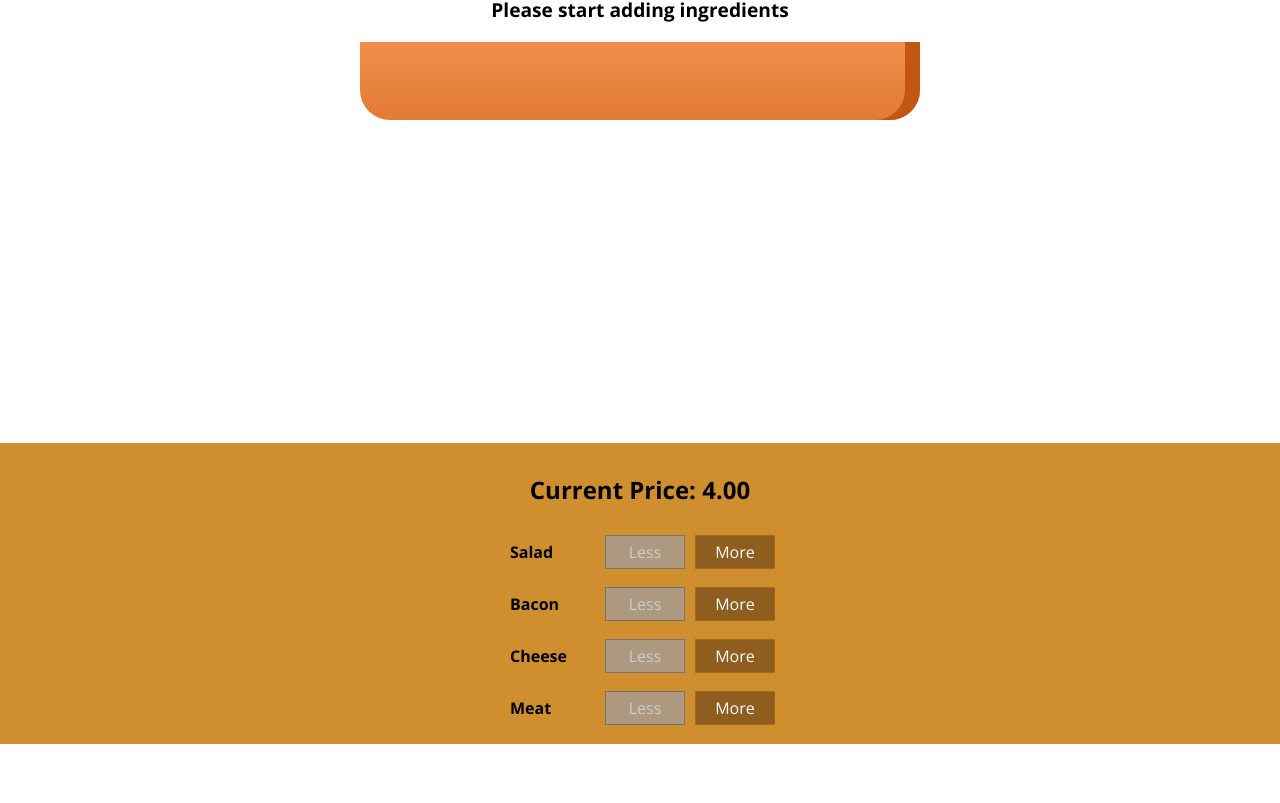
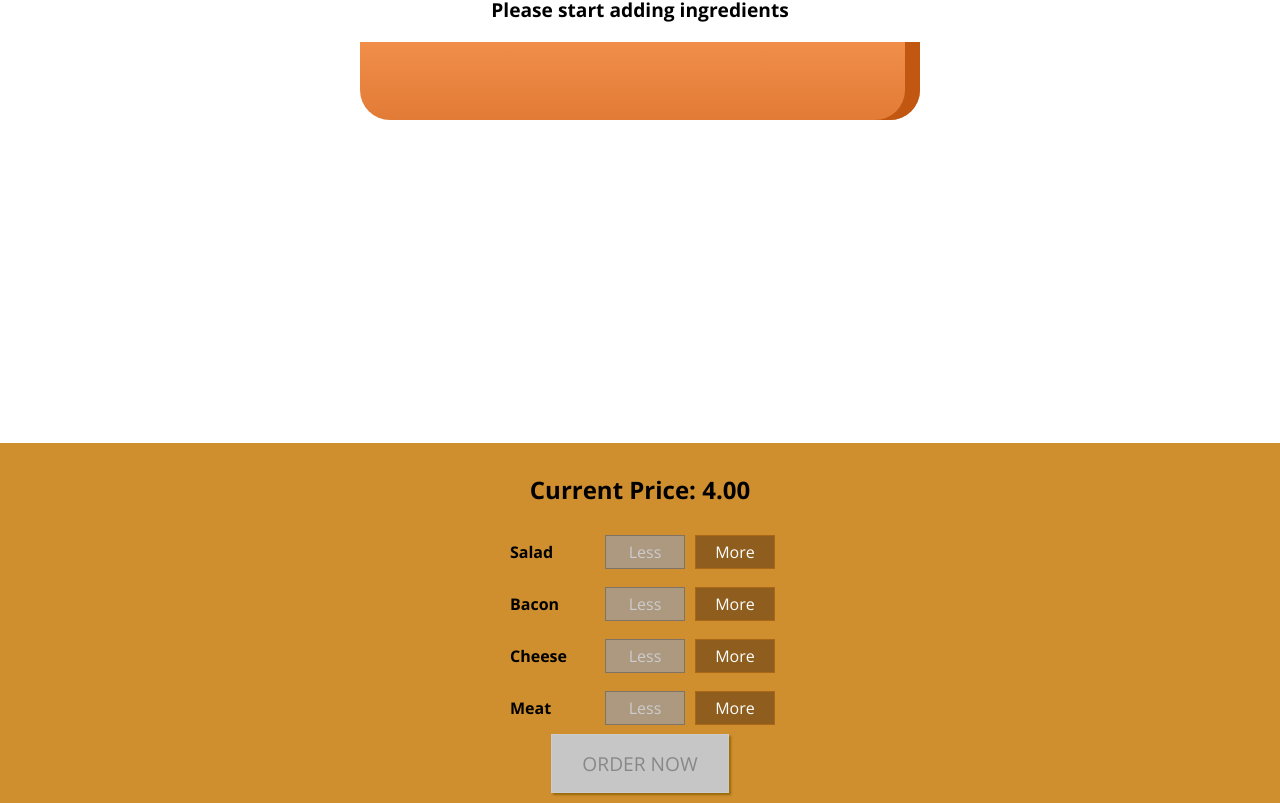
Before and after one commit to kaollie74/burger-app, a React app: page / in a window 1280 px wide. Shown: the part 195-998 px from the top of the page. Before the commit the page ends 939 px from the top, so only its background shows below. Built offline with nearby package versions, Linux system fonts and the light colour scheme.

Commit message:
added order now button and enabled it when state has at least one value in it

```diff
--- a/src/components/Burger/BuildControls/BuildControls.css
+++ b/src/components/Burger/BuildControls/BuildControls.css
@@ -8,3 +8,44 @@
   margin: auto;
   padding: 10px 0;
 }
+
+.OrderButton {
+  background-color: #DAD735;
+  outline: none;
+  cursor: pointer;
+  border: 1px solid #966909;
+  color: #966909;
+  font-family: inherit;
+  font-size: 1.2em;
+  padding: 15px 30px;
+  box-shadow: 2px 2px 2px #966909;
+}
+
+.OrderButton:hover, .OrderButton:active {
+  background-color: #A0DB41;
+  border: 1px solid #966909;
+  color: #966909;
+}
+
+.OrderButton:disabled {
+  background-color: #C7C6C6;
+  cursor: not-allowed;
+  border: 1px solid #ccc;
+  color: #888888;
+}
+
+.OrderButton:not(:disabled) {
+  animation: enable 0.3s linear;
+}
+
+@keyframes enable {
+  0% {
+      transform: scale(1);
+  }
+  60% {
+      transform: scale(1.1);
+  }
+  100% {
+      transform: scale(1);
+  }
+}
--- a/src/components/Burger/BuildControls/BuildControls.js
+++ b/src/components/Burger/BuildControls/BuildControls.js
@@ -21,13 +21,17 @@
             key={item.label}
             label={item.label}
             added={() => props.ingredientAdded(item.type)} // passed in prop comes from BurgerBuilder.js
-            remove= {()=> props.removeIngredient(item.type)}
-            disabledInfo = {props.disabledInfo[item.type]} // have access to each type and need to identify each on specifically
-                                                            // so it the right one gets disabled.
+            remove={() => props.removeIngredient(item.type)}
+            disabledInfo={props.disabledInfo[item.type]} // have access to each type and need to identify each on specifically
+          // so it the right one gets disabled.
+
 
           />
         )
       })}
+      <button className={classes.OrderButton} disabled={!props.purchasable}>ORDER NOW</button>
+
+
     </div>
   )
 }
--- a/src/components/Burger/Burger.js
+++ b/src/components/Burger/Burger.js
@@ -16,9 +16,9 @@
     }, [])
 
 
-if(transformedIngredients.length === 0){
-  transformedIngredients = <p>Please start adding ingredients</p>
-}
+  if (transformedIngredients.length === 0) {
+    transformedIngredients = <p>Please start adding ingredients</p>
+  }
 
   return (
     <div className={classes.Burger}>
--- a/src/containers/BurgerBuilder/BurgerBuilder.js
+++ b/src/containers/BurgerBuilder/BurgerBuilder.js
@@ -20,9 +20,25 @@
       cheese: 0,
       meat: 0
     },
-    totalPrice: 4
+    totalPrice: 4,
+    purchasable: false
   }
-  // ADD INGREDIENT HANDLER >>>>>>>>>>>>>>>>>>>>>>>>>>>>>>>>>>>>>>>>
+  // >>>>>>>>>>>>>>>>>>>>>>>>>>>>>>>>>>>>>>>>>>>>>>>>>>>>>>>>>>>>>>>>>>>>>>>>>> UPDATE PURCHASE STATE
+  updatePurchaseState = (ingredients) => {
+
+    const sum = Object.keys(ingredients)// this will create an array of strings.
+      .map(item => {
+        return ingredients[item] // this will be the amount of each key value.
+      }).reduce((total, eachEl) => {
+        return total + eachEl
+      }, 0)
+
+    this.setState({
+      purchasable: sum > 0 // set to either true or false
+    })
+  } // END UPDATE PURCHASE STATE
+
+  //  >>>>>>>>>>>>>>>>>>>>>>>>>>>>>>>>>>>>>>>>>>>>>>>>>>>>>>>>>>>>>>>>>>>>>>>>> ADD INGREDIENT HANDLER
   // type will either by 'salad', 'cheese', 'bacon', or 'meat.'
   // this is how we will identify the changes since it will act like an index.
   addIngredientHandler = (type) => {
@@ -47,8 +63,12 @@
       totalPrice: newPrice,
       ingredients: updatedIngredients
     })
+
+    this.updatePurchaseState(updatedIngredients) // pass in argument since setState may not be done when this method runs
+
   } // end addIngredientHandler
 
+  // >>>>>>>>>>>>>>>>>>>>>>>>>>>>>>>>>>>>>>>>>>>>>>>>>>>>>>>>>>>>>>>> REMOVE INGREDIENT HANDLER
   removeIngredientHandler = (type) => {
     const currentIng = this.state.ingredients[type];
 
@@ -70,13 +90,14 @@
       ingredients: updatedStateIngredients
     })
 
+    this.updatePurchaseState(updatedStateIngredients) // pass in argument since setState may not be done when this function runs
 
-  }
+  } // end removeIngredientHandler
 
   render() {
-    const disabledInfo = { ...this.state.ingredients}
+    const disabledInfo = { ...this.state.ingredients }
 
-    for(let key in disabledInfo) {
+    for (let key in disabledInfo) {
       // if the value of each key is less than or equal to 0
       // return true.
       disabledInfo[key] = disabledInfo[key] <= 0;
@@ -88,8 +109,9 @@
           <BuildControls
             ingredientAdded={this.addIngredientHandler}
             removeIngredient={this.removeIngredientHandler}
-            disabledInfo = {disabledInfo}
-            price = {this.state.totalPrice}
+            disabledInfo={disabledInfo}
+            price={this.state.totalPrice}
+            purchasable={this.state.purchasable}
           />
         </div>
       </Aux>
```
Also changed, not shown: src/components/Burger/BuildControls/BuildControl/BuildControl.css (line endings or trailing spaces).
